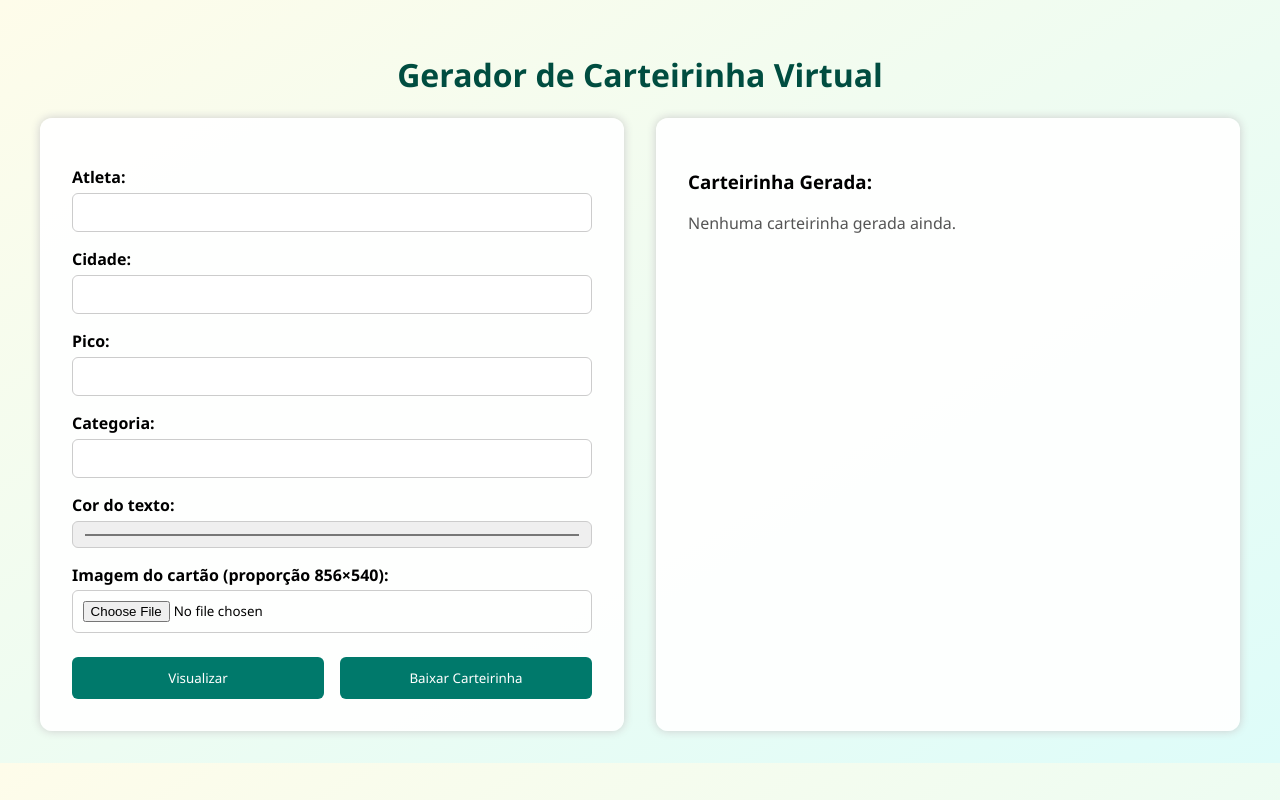
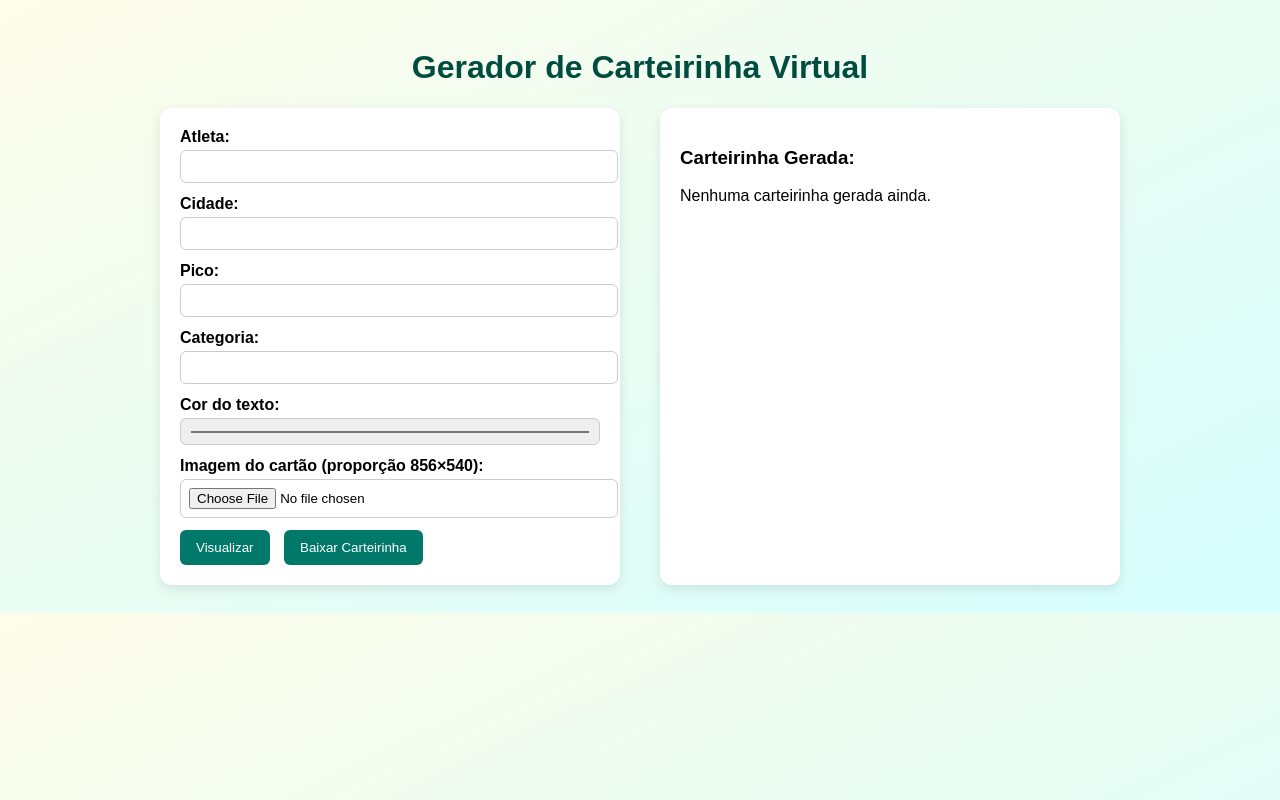
Before and after one commit to rodrigocssoares/carteirinha-virtual, a Flask app: page / in a window 1280 px wide. Run offline with Flask 3, Linux system fonts and the light colour scheme.

Commit message:
Sincroniza app com visual melhorado, mantendo overlay e preview funcional

```diff
--- a/app.py
+++ b/app.py
@@ -1,99 +1,68 @@
-from flask import Flask, request, render_template, send_from_directory
+
+from flask import Flask, request, render_template, send_file
 from PIL import Image, ImageDraw, ImageFont
 import os
-import uuid
+from werkzeug.utils import secure_filename
 
 app = Flask(__name__)
+
 UPLOAD_FOLDER = 'static/uploads'
+RESULT_FOLDER = 'static/results'
+OVERLAY_PATH = 'static/overlay.png'
+app.config['UPLOAD_FOLDER'] = UPLOAD_FOLDER
+app.config['RESULT_FOLDER'] = RESULT_FOLDER
+
 os.makedirs(UPLOAD_FOLDER, exist_ok=True)
+os.makedirs(RESULT_FOLDER, exist_ok=True)
+
+def generate_card(img_path, nome, cidade, pico, categoria, cor_texto, result_filename):
+    base = Image.open(img_path).convert("RGBA")
+    overlay = Image.open(OVERLAY_PATH).convert("RGBA")
+    base.paste(overlay, (0, 0), overlay)
+
+    draw = ImageDraw.Draw(base)
+    font_path = "/usr/share/fonts/truetype/dejavu/DejaVuSans-Bold.ttf"
+    try:
+        font = ImageFont.truetype(font_path, 28)
+    except:
+        font = ImageFont.load_default()
+
+    texto = f"Atleta: {nome}\nCidade: {cidade}\nPico: {pico}\nCategoria: {categoria}"
+    draw.text((40, base.height - 120), texto, fill=cor_texto, font=font)
+
+    result_path = os.path.join(app.config['RESULT_FOLDER'], result_filename)
+    base.save(result_path)
+    return result_path
 
 @app.route('/', methods=['GET', 'POST'])
 def index():
-    image_url = None
-    atleta = cidade = pico = categoria = cor = ""
-    filename = None
+    imagem_gerada = None
+    nome = cidade = pico = categoria = cor = ''
+    if request.method == 'POST':
+        nome = request.form.get('nome', '')
+        cidade = request.form.get('cidade', '')
+        pico = request.form.get('pico', '')
+        categoria = request.form.get('categoria', '')
+        cor = request.form.get('cor', '#FFFFFF')
+        acao = request.form.get('acao')
 
-    if request.method == 'POST':
-        atleta = request.form.get('atleta')
-        cidade = request.form.get('cidade')
-        pico = request.form.get('pico')
-        categoria = request.form.get('categoria')
-        cor = request.form.get('cor') or "#ffffff"
-        acao = request.form.get('acao')
-        imagem_original = request.form.get('imagem_original')
-        file = request.files.get('imagem')
+        img_path = OVERLAY_PATH
+        if 'imagem' in request.files:
+            imagem = request.files['imagem']
+            if imagem and imagem.filename:
+                filename = secure_filename(imagem.filename)
+                img_path = os.path.join(app.config['UPLOAD_FOLDER'], filename)
+                imagem.save(img_path)
 
-        if file and file.filename != "":
-            filename = f"{uuid.uuid4().hex}.png"
-            filepath = os.path.join(UPLOAD_FOLDER, filename)
-            file.save(filepath)
-        elif imagem_original:
-            filename = imagem_original
-            filepath = os.path.join(UPLOAD_FOLDER, filename)
-        else:
-            return render_template(
-                'index.html',
-                erro="Por favor, envie uma imagem para continuar.",
-                atleta=atleta,
-                cidade=cidade,
-                pico=pico,
-                categoria=categoria,
-                cor=cor
-            )
+        result_filename = f"final_{secure_filename(nome)}.png"
+        result_path = generate_card(img_path, nome, cidade, pico, categoria, cor, result_filename)
 
-        user_image = Image.open(filepath).convert("RGBA").resize((856, 540))
-        overlay = Image.open('static/overlay.png').convert("RGBA").resize((856, 540))
-        combined = Image.alpha_composite(user_image, overlay)
-        draw = ImageDraw.Draw(combined)
+        if acao == 'visualizar':
+            imagem_gerada = result_path
+        elif acao == 'baixar':
+            return send_file(result_path, as_attachment=True)
 
-        try:
-            font = ImageFont.truetype("DejaVuSans-Bold.ttf", 28)
-        except:
-            font = ImageFont.load_default()
+    return render_template("index.html", nome=nome, cidade=cidade, pico=pico, categoria=categoria, cor=cor, imagem_gerada=imagem_gerada)
 
-        linhas = [
-            f"Atleta: {atleta}",
-            f"Cidade: {cidade}",
-            f"Pico: {pico}",
-            f"Categoria: {categoria}"
-        ]
-
-        margem = 30
-        espaco = 8
-        total_altura = sum([draw.textbbox((0, 0), linha, font=font)[3] for linha in linhas]) + (len(linhas) - 1) * espaco
-        y = combined.height - total_altura - margem
-
-        for linha in linhas:
-            bbox = draw.textbbox((0, 0), linha, font=font)
-            text_height = bbox[3] - bbox[1]
-            draw.text((30, y), linha, font=font, fill=cor)
-            y += text_height + espaco
-
-        if acao == "salvar":
-            final_filename = f"final_{filename}"
-            result_path = os.path.join(UPLOAD_FOLDER, final_filename)
-            combined.save(result_path)
-            return send_from_directory(UPLOAD_FOLDER, final_filename, as_attachment=True)
-
-        else:
-            final_filename = f"preview_{filename}"
-            result_path = os.path.join(UPLOAD_FOLDER, final_filename)
-            combined.save(result_path)
-            image_url = f"/{UPLOAD_FOLDER}/{final_filename}"
-
-            return render_template(
-                'index.html',
-                image_url=image_url,
-                image_original=filename,
-                atleta=atleta,
-                cidade=cidade,
-                pico=pico,
-                categoria=categoria,
-                cor=cor
-            )
-
-    return render_template('index.html')
-
-@app.route('/static/uploads/<filename>')
-def uploaded_file(filename):
-    return send_from_directory(UPLOAD_FOLDER, filename)
+if __name__ == "__main__":
+    app.run(debug=True)
--- a/templates/index.html
+++ b/templates/index.html
@@ -1,112 +1,95 @@
+
 <!DOCTYPE html>
 <html lang="pt-br">
 <head>
     <meta charset="UTF-8">
-    <meta name="viewport" content="width=device-width, initial-scale=1.0">
     <title>Carteirinha Virtual</title>
     <style>
-        * {
-            box-sizing: border-box;
-            font-family: 'Segoe UI', sans-serif;
+        body {
+            font-family: Arial, sans-serif;
+            background: linear-gradient(to bottom right, #fefcea, #d5fefd);
+            padding: 20px;
         }
-        body {
-            margin: 0;
-            background: linear-gradient(to bottom right, #fefcea, #defcf9);
-            padding: 2rem;
+        .container {
+            display: flex;
+            justify-content: center;
+            gap: 40px;
+        }
+        .form-box, .preview-box {
+            background: white;
+            padding: 20px;
+            border-radius: 12px;
+            box-shadow: 0 4px 12px rgba(0,0,0,0.1);
+            width: 420px;
         }
         h1 {
             text-align: center;
             color: #004d40;
         }
-        .container {
-            display: flex;
-            flex-wrap: wrap;
-            justify-content: center;
-            gap: 2rem;
-            max-width: 1200px;
-            margin: 0 auto;
-        }
-        .formulario, .preview {
-            background-color: #ffffffee;
-            padding: 2rem;
-            border-radius: 12px;
-            box-shadow: 0 0 10px #ccc;
-            flex: 1;
-            min-width: 300px;
-        }
         label {
-            font-weight: 600;
-            display: block;
-            margin-top: 1rem;
+            font-weight: bold;
         }
         input[type="text"], input[type="color"], input[type="file"] {
             width: 100%;
-            padding: 0.6rem;
-            margin-top: 0.3rem;
+            padding: 8px;
+            margin-top: 4px;
+            margin-bottom: 12px;
             border: 1px solid #ccc;
             border-radius: 6px;
         }
-        .botoes {
-            margin-top: 1.5rem;
-            display: flex;
-            gap: 1rem;
-        }
-        .botoes button {
-            flex: 1;
-            padding: 0.75rem;
-            background-color: #00796b;
-            color: white;
+        button {
+            padding: 10px 16px;
+            margin-right: 10px;
             border: none;
             border-radius: 6px;
             cursor: pointer;
-            transition: background 0.3s;
+            color: white;
+            background-color: #00796b;
         }
-        .botoes button:hover {
+        button:hover {
             background-color: #004d40;
         }
-        .preview img {
-            width: 100%;
-            border-radius: 6px;
-            margin-top: 1rem;
-            box-shadow: 0 0 5px #aaa;
+        .image-preview {
+            max-width: 100%;
+            margin-top: 20px;
         }
     </style>
 </head>
 <body>
     <h1>Gerador de Carteirinha Virtual</h1>
-    <form class="container" method="POST" enctype="multipart/form-data">
-        <div class="formulario">
+    <form method="POST" enctype="multipart/form-data">
+        <div class="container">
+            <div class="form-box">
                 <label for="nome">Atleta:</label>
-            <input type="text" id="nome" name="nome" value="{{ nome }}" required>
+                <input type="text" id="nome" name="nome" value="{{ nome or '' }}" required>
 
                 <label for="cidade">Cidade:</label>
-            <input type="text" id="cidade" name="cidade" value="{{ cidade }}" required>
+                <input type="text" id="cidade" name="cidade" value="{{ cidade or '' }}">
 
                 <label for="pico">Pico:</label>
-            <input type="text" id="pico" name="pico" value="{{ pico }}">
+                <input type="text" id="pico" name="pico" value="{{ pico or '' }}">
 
                 <label for="categoria">Categoria:</label>
-            <input type="text" id="categoria" name="categoria" value="{{ categoria }}">
+                <input type="text" id="categoria" name="categoria" value="{{ categoria or '' }}">
 
                 <label for="cor">Cor do texto:</label>
-            <input type="color" id="cor" name="cor" value="{{ cor | default('#ffffff') }}">
+                <input type="color" id="cor" name="cor" value="{{ cor or '#FFFFFF' }}">
 
                 <label for="imagem">Imagem do cartão (proporção 856×540):</label>
                 <input type="file" id="imagem" name="imagem">
 
-            <div class="botoes">
                 <button type="submit" name="acao" value="visualizar">Visualizar</button>
                 <button type="submit" name="acao" value="baixar">Baixar Carteirinha</button>
             </div>
-        </div>
 
-        <div class="preview">
+            <div class="preview-box">
                 <h3>Carteirinha Gerada:</h3>
                 {% if imagem_gerada %}
-                <img src="/{{ imagem_gerada }}" alt="Carteirinha">
+                    <img src="{{ imagem_gerada }}" class="image-preview">
                 {% else %}
-                <p style="color: #555">Nenhuma carteirinha gerada ainda.</p>
+                    <p>Nenhuma carteirinha gerada ainda.</p>
                 {% endif %}
+            </div>
         </div>
     </form>
 </body>
```
Lines whose indentation alone changed are shown as unchanged.
